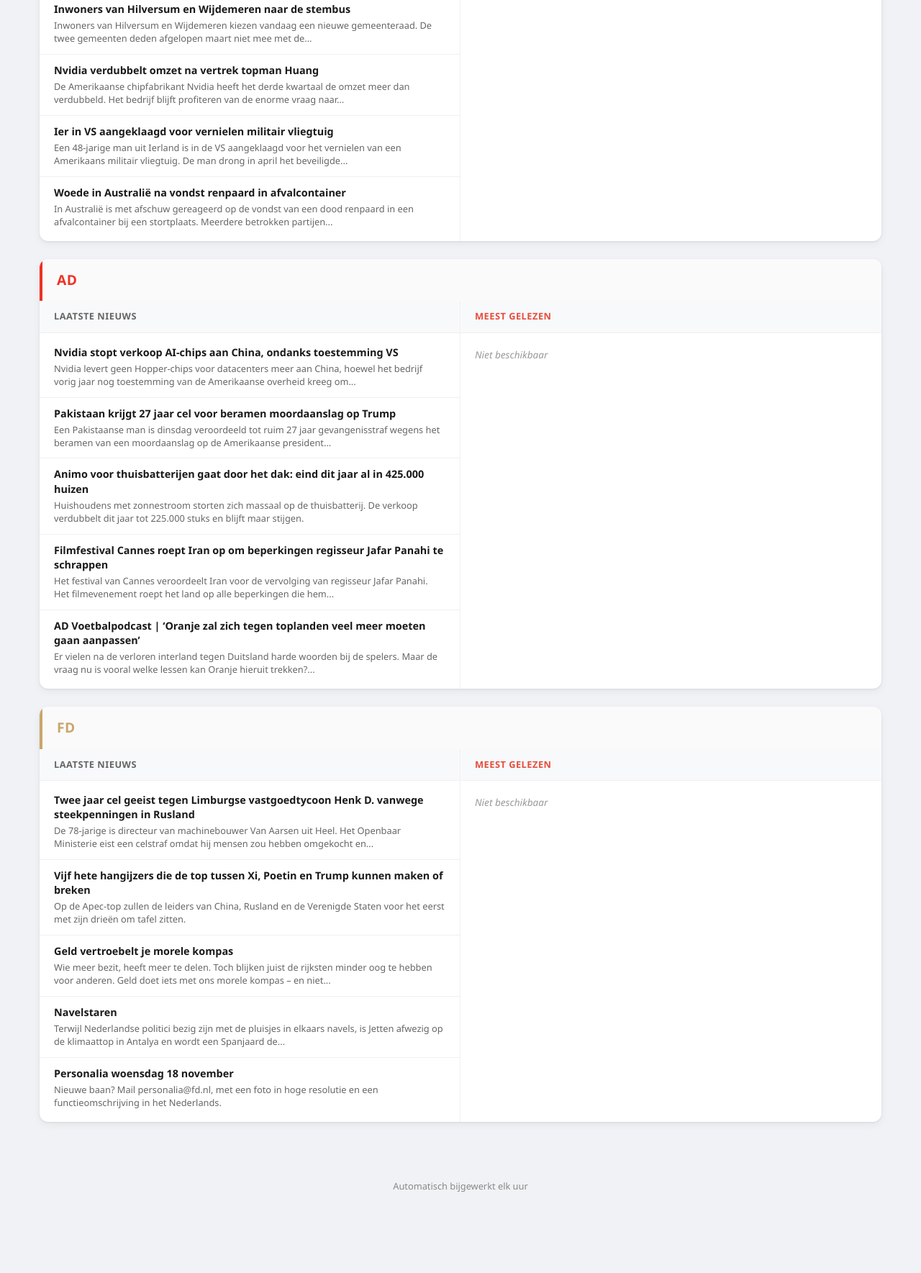
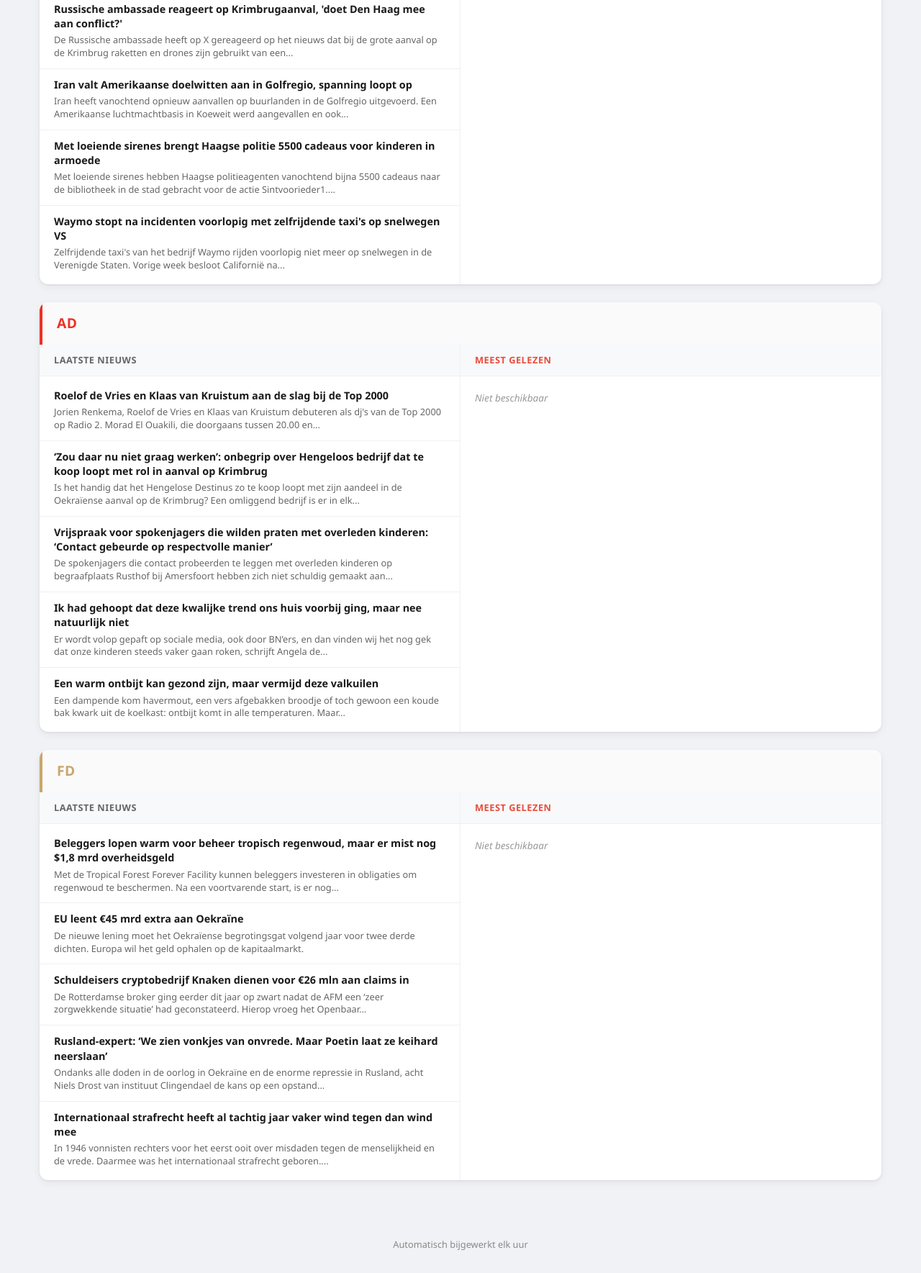
Before and after one commit to rogierlangen/News, a plain HTML site: page index.html in a window 1280 px wide. Shown: the part 369-2138 px from the top of the page at 72% size. Before the commit the page ends 2057 px from the top, so only its background shows below. Drawn offline with Linux system fonts and the light colour scheme.

Commit message:
Nieuws bijgewerkt 18-11-2026 12:47

```diff
--- a/index.html
+++ b/index.html
@@ -185,7 +185,7 @@
 <body>
     <header class="header">
         <h1>Nieuwsoverzicht </h1>
-        <p class="update-tijd">Laatst bijgewerkt: 18-11-2026 om 03:26</p>
+        <p class="update-tijd">Laatst bijgewerkt: 18-11-2026 om 12:47</p>
     </header>
 
     <main class="container">
@@ -200,37 +200,37 @@
                     <div class="artikelen">
 
         <article class="artikel">
-            <a href="https://nos.nl/l/2639951" target="_blank" class="artikel-link">
-                <h3>Oppositie kritisch op inzet Buma: keuze tussen links en rechts opnieuw uitgesteld</h3>
-                <p class="beschrijving">De inzet van Sybrand Buma, de vicepresident van de Raad van State, is bij veel oppositiepartijen met weinig enthousiasme ontvangen. Dit bleek...</p>
+            <a href="https://nos.nl/l/2640007" target="_blank" class="artikel-link">
+                <h3>Rus krijgt mogelijk topfunctie bij Atoomagentschap VN, Oekraïne protesteert</h3>
+                <p class="beschrijving">Het hoofd van het Internationaal Atoomenergieagentschap (IAEA) heeft voorgesteld om de Rus Aleksej Ferapontov te benoemen tot een van de...</p>
             </a>
         </article>
 
         <article class="artikel">
-            <a href="https://nos.nl/l/2639950" target="_blank" class="artikel-link">
-                <h3>Inwoners van Hilversum en Wijdemeren naar de stembus</h3>
-                <p class="beschrijving">Inwoners van Hilversum en Wijdemeren kiezen vandaag een nieuwe gemeenteraad. De twee gemeenten deden afgelopen maart niet mee met de...</p>
+            <a href="https://nos.nl/l/2640005" target="_blank" class="artikel-link">
+                <h3>Russische ambassade reageert op Krimbrugaanval, &#x27;doet Den Haag mee aan conflict?&#x27;</h3>
+                <p class="beschrijving">De Russische ambassade heeft op X gereageerd op het nieuws dat bij de grote aanval op de Krimbrug raketten en drones zijn gebruikt van een...</p>
             </a>
         </article>
 
         <article class="artikel">
-            <a href="https://nos.nl/l/2639949" target="_blank" class="artikel-link">
-                <h3>Nvidia verdubbelt omzet na vertrek topman Huang</h3>
-                <p class="beschrijving">De Amerikaanse chipfabrikant Nvidia heeft het derde kwartaal de omzet meer dan verdubbeld. Het bedrijf blijft profiteren van de enorme vraag naar...</p>
+            <a href="https://nos.nl/l/2640003" target="_blank" class="artikel-link">
+                <h3>Iran valt Amerikaanse doelwitten aan in Golfregio, spanning loopt op</h3>
+                <p class="beschrijving">Iran heeft vanochtend opnieuw aanvallen op buurlanden in de Golfregio uitgevoerd. Een Amerikaanse luchtmachtbasis in Koeweit werd aangevallen en ook...</p>
             </a>
         </article>
 
         <article class="artikel">
-            <a href="https://nos.nl/l/2639944" target="_blank" class="artikel-link">
-                <h3>Ier in VS aangeklaagd voor vernielen militair vliegtuig</h3>
-                <p class="beschrijving">Een 48-jarige man uit Ierland is in de VS aangeklaagd voor het vernielen van een Amerikaans militair vliegtuig. De man drong in april het beveiligde...</p>
+            <a href="https://nos.nl/l/2639997" target="_blank" class="artikel-link">
+                <h3>Met loeiende sirenes brengt Haagse politie 5500 cadeaus voor kinderen in armoede</h3>
+                <p class="beschrijving">Met loeiende sirenes hebben Haagse politieagenten vanochtend bijna 5500 cadeaus naar de bibliotheek in de stad gebracht voor de actie Sintvoorieder1....</p>
             </a>
         </article>
 
         <article class="artikel">
-            <a href="https://nos.nl/l/2639941" target="_blank" class="artikel-link">
-                <h3>Woede in Australië na vondst renpaard in afvalcontainer</h3>
-                <p class="beschrijving">In Australië is met afschuw gereageerd op de vondst van een dood renpaard in een afvalcontainer bij een stortplaats. Meerdere betrokken partijen...</p>
+            <a href="https://nos.nl/l/2639996" target="_blank" class="artikel-link">
+                <h3>Waymo stopt na incidenten voorlopig met zelfrijdende taxi&#x27;s op snelwegen VS</h3>
+                <p class="beschrijving">Zelfrijdende taxi&#x27;s van het bedrijf Waymo rijden voorlopig niet meer op snelwegen in de Verenigde Staten. Vorige week besloot Californië na...</p>
             </a>
         </article>
 
@@ -255,37 +255,37 @@
                     <div class="artikelen">
 
         <article class="artikel">
-            <a href="https://www.ad.nl/tech/nvidia-stopt-verkoop-ai-chips-aan-china-ondanks-toestemming-vs~a87404fc/" target="_blank" class="artikel-link">
-                <h3>Nvidia stopt verkoop AI-chips aan China, ondanks toestemming VS</h3>
-                <p class="beschrijving">Nvidia levert geen Hopper-chips voor datacenters meer aan China, hoewel het bedrijf vorig jaar nog toestemming van de Amerikaanse overheid kreeg om...</p>
+            <a href="https://www.ad.nl/show/roelof-de-vries-en-klaas-van-kruistum-aan-de-slag-bij-de-top-2000~ab21290c/" target="_blank" class="artikel-link">
+                <h3>Roelof de Vries en Klaas van Kruistum aan de slag bij de Top 2000</h3>
+                <p class="beschrijving">Jorien Renkema, Roelof de Vries en Klaas van Kruistum debuteren als dj&#x27;s van de Top 2000 op Radio 2. Morad El Ouakili, die doorgaans tussen 20.00 en...</p>
             </a>
         </article>
 
         <article class="artikel">
-            <a href="https://www.ad.nl/buitenland/pakistaan-krijgt-27-jaar-cel-voor-beramen-moordaanslag-op-trump~a18da80f/" target="_blank" class="artikel-link">
-                <h3>Pakistaan krijgt 27 jaar cel voor beramen moordaanslag op Trump</h3>
-                <p class="beschrijving">Een Pakistaanse man is dinsdag veroordeeld tot ruim 27 jaar gevangenisstraf wegens het beramen van een moordaanslag op de Amerikaanse president...</p>
+            <a href="https://www.ad.nl/binnenland/zou-daar-nu-niet-graag-werken-onbegrip-over-hengeloos-bedrijf-dat-te-koop-loopt-met-rol-in-aanval-op-krimbrug~a9fb789f/" target="_blank" class="artikel-link">
+                <h3>‘Zou daar nu niet graag werken’: onbegrip over Hengeloos bedrijf dat te koop loopt met rol in aanval op Krimbrug</h3>
+                <p class="beschrijving">Is het handig dat het Hengelose Destinus zo te koop loopt met zijn aandeel in de Oekraïense aanval op de Krimbrug? Een omliggend bedrijf is er in elk...</p>
             </a>
         </article>
 
         <article class="artikel">
-            <a href="https://www.ad.nl/binnenland/animo-voor-thuisbatterijen-gaat-door-het-dak-eind-dit-jaar-al-in-425-000-huizen~a585d9c2/" target="_blank" class="artikel-link">
-                <h3>Animo voor thuisbatterijen gaat door het dak: eind dit jaar al in 425.000 huizen</h3>
-                <p class="beschrijving">Huishoudens met zonnestroom storten zich massaal op de thuisbatterij. De verkoop verdubbelt dit jaar tot 225.000 stuks en blijft maar stijgen.</p>
+            <a href="https://www.ad.nl/leusden/vrijspraak-spokenjagers-kindergraven-rusthof~a808027d/" target="_blank" class="artikel-link">
+                <h3>Vrijspraak voor spokenjagers die wilden praten met overleden kinderen: ‘Contact gebeurde op respectvolle manier’</h3>
+                <p class="beschrijving">De spokenjagers die contact probeerden te leggen met overleden kinderen op begraafplaats Rusthof bij Amersfoort hebben zich niet schuldig gemaakt aan...</p>
             </a>
         </article>
 
         <article class="artikel">
-            <a href="https://www.ad.nl/show/filmfestival-cannes-roept-iran-op-om-beperkingen-regisseur-jafar-panahi-te-schrappen~ae49fc3b/" target="_blank" class="artikel-link">
-                <h3>Filmfestival Cannes roept Iran op om beperkingen regisseur Jafar Panahi te schrappen</h3>
-                <p class="beschrijving">Het festival van Cannes veroordeelt Iran voor de vervolging van regisseur Jafar Panahi. Het filmevenement roept het land op alle beperkingen die hem...</p>
+            <a href="https://www.ad.nl/binnenland/ik-had-gehoopt-dat-deze-kwalijke-trend-ons-huis-voorbij-ging-maar-nee-natuurlijk-niet~aac91e80/" target="_blank" class="artikel-link">
+                <h3>Ik had gehoopt dat deze kwalijke trend ons huis voorbij ging, maar nee natuurlijk niet</h3>
+                <p class="beschrijving">Er wordt volop gepaft op sociale media, ook door BN’ers, en dan vinden wij het nog gek dat onze kinderen steeds vaker gaan roken, schrijft Angela de...</p>
             </a>
         </article>
 
         <article class="artikel">
-            <a href="https://www.ad.nl/voetbal/ad-voetbalpodcast-oranje-zal-zich-tegen-toplanden-veel-meer-moeten-gaan-aanpassen~a42af5cd9/" target="_blank" class="artikel-link">
-                <h3>AD Voetbalpodcast | ‘Oranje zal zich tegen toplanden veel meer moeten gaan aanpassen’</h3>
-                <p class="beschrijving">Er vielen na de verloren interland tegen Duitsland harde woorden bij de spelers. Maar de vraag nu is vooral welke lessen kan Oranje hieruit trekken?...</p>
+            <a href="https://www.ad.nl/gezond/een-warm-ontbijt-kan-gezond-zijn-maar-vermijd-deze-valkuilen~aa7b2fdd/" target="_blank" class="artikel-link">
+                <h3>Een warm ontbijt kan gezond zijn, maar vermijd deze valkuilen</h3>
+                <p class="beschrijving">Een dampende kom havermout, een vers afgebakken broodje of toch gewoon een koude bak kwark uit de koelkast: ontbijt komt in alle temperaturen. Maar...</p>
             </a>
         </article>
 
@@ -310,37 +310,37 @@
                     <div class="artikelen">
 
         <article class="artikel">
-            <a href="https://fd.nl/bedrijfsleven/1619822/twee-jaar-cel-geeist-tegen-limburgse-vastgoedtycoon-henk-d-vanwege-steekpenningen-in-rusland" target="_blank" class="artikel-link">
-                <h3>Twee jaar cel geeist tegen Limburgse vastgoedtycoon Henk D. vanwege steekpenningen in Rusland</h3>
-                <p class="beschrijving">De 78-jarige is directeur van machinebouwer Van Aarsen uit Heel. Het Openbaar Ministerie eist een celstraf omdat hij mensen zou hebben omgekocht en...</p>
+            <a href="https://fd.nl/financiele-markten/1619933/beleggers-lopen-warm-voor-beheer-tropisch-regenwoud-maar-er-mist-nog-1-8-mrd-overheidsgeld" target="_blank" class="artikel-link">
+                <h3>Beleggers lopen warm voor beheer tropisch regenwoud, maar er mist nog $1,8 mrd overheidsgeld</h3>
+                <p class="beschrijving">Met de Tropical Forest Forever Facility kunnen beleggers investeren in obligaties om regenwoud te beschermen. Na een voortvarende start, is er nog...</p>
             </a>
         </article>
 
         <article class="artikel">
-            <a href="https://fd.nl/politiek/1619817/vijf-hete-hangijzers-die-de-top-tussen-xi-poetin-en-trump-kunnen-maken-of-breken" target="_blank" class="artikel-link">
-                <h3>Vijf hete hangijzers die de top tussen Xi, Poetin en Trump kunnen maken of breken</h3>
-                <p class="beschrijving">Op de Apec-top zullen de leiders van China, Rusland en de Verenigde Staten voor het eerst met zijn drieën om tafel zitten.</p>
+            <a href="https://fd.nl/politiek/1619937/eu-leent-45-mrd-extra-aan-oekraine" target="_blank" class="artikel-link">
+                <h3>EU leent €45 mrd extra aan Oekraïne</h3>
+                <p class="beschrijving">De nieuwe lening moet het Oekraïense begrotingsgat volgend jaar voor twee derde dichten. Europa wil het geld ophalen op de kapitaalmarkt.</p>
             </a>
         </article>
 
         <article class="artikel">
-            <a href="https://fd.nl/opinie/1619808/geld-vertroebelt-je-morele-kompas" target="_blank" class="artikel-link">
-                <h3>Geld vertroebelt je morele kompas</h3>
-                <p class="beschrijving">Wie meer bezit, heeft meer te delen. Toch blijken juist de rijksten minder oog te hebben voor anderen. Geld doet iets met ons morele kompas – en niet...</p>
+            <a href="https://fd.nl/bedrijfsleven/1619988/schuldeisers-cryptobedrijf-knaken-dienen-voor-26-mln-aan-claims-in" target="_blank" class="artikel-link">
+                <h3>Schuldeisers cryptobedrijf Knaken dienen voor €26 mln aan claims in</h3>
+                <p class="beschrijving">De Rotterdamse broker ging eerder dit jaar op zwart nadat de AFM een ‘zeer zorgwekkende situatie’ had geconstateerd. Hierop vroeg het Openbaar...</p>
             </a>
         </article>
 
         <article class="artikel">
-            <a href="https://fd.nl/opinie/1619748/navelstaren" target="_blank" class="artikel-link">
-                <h3>Navelstaren</h3>
-                <p class="beschrijving">Terwijl Nederlandse politici bezig zijn met de pluisjes in elkaars navels, is Jetten afwezig op de klimaattop in Antalya en wordt een Spanjaard de...</p>
+            <a href="https://fd.nl/politiek/1619788/rusland-expert-we-zien-vonkjes-van-onvrede-maar-poetin-laat-ze-keihard-neerslaan" target="_blank" class="artikel-link">
+                <h3>Rusland-expert: ‘We zien vonkjes van onvrede. Maar Poetin laat ze keihard neerslaan’</h3>
+                <p class="beschrijving">Ondanks alle doden in de oorlog in Oekraïne en de enorme repressie in Rusland, acht Niels Drost van instituut Clingendael de kans op een opstand...</p>
             </a>
         </article>
 
         <article class="artikel">
-            <a href="https://fd.nl/bedrijfsleven/1619732/personalia-woensdag-18-november" target="_blank" class="artikel-link">
-                <h3>Personalia woensdag 18 november</h3>
-                <p class="beschrijving">Nieuwe baan? Mail personalia@fd.nl, met een foto in hoge resolutie en een functieomschrijving in het Nederlands.</p>
+            <a href="https://fd.nl/politiek/1616202/internationaal-strafrecht-heeft-al-tachtig-jaar-vaker-wind-tegen-dan-wind-mee" target="_blank" class="artikel-link">
+                <h3>Internationaal strafrecht heeft al tachtig jaar vaker wind tegen dan wind mee</h3>
+                <p class="beschrijving">In 1946 vonnisten rechters voor het eerst ooit over misdaden tegen de menselijkheid en de vrede. Daarmee was het internationaal strafrecht geboren....</p>
             </a>
         </article>
 
```
Also changed, not shown: 1 other file.
